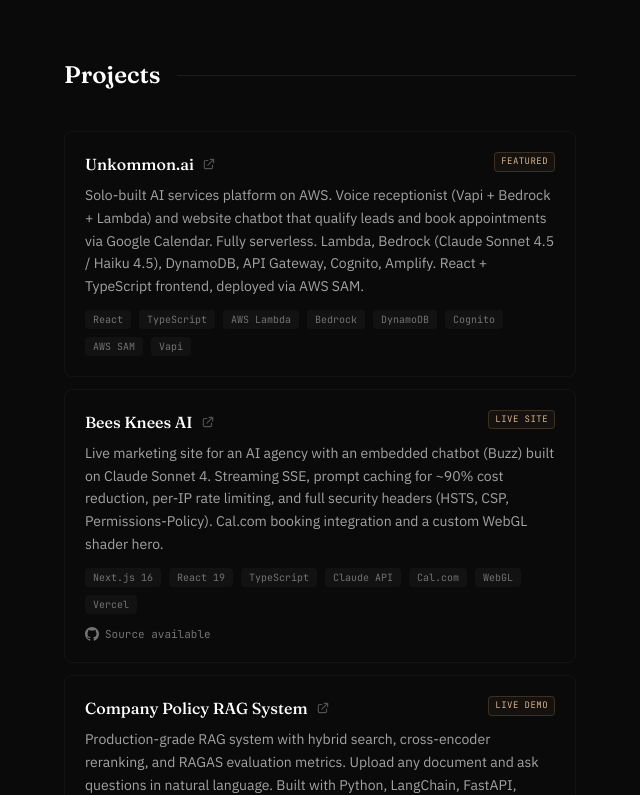
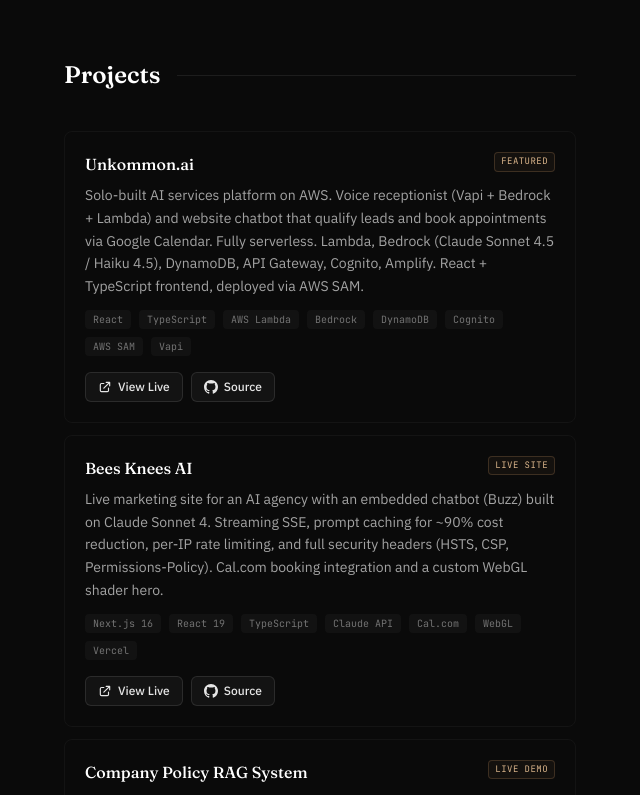
Before and after one commit to medysaly/mehdi-portfolio, a Next.js app: page / in a window 1280 px wide. Shown: the part 1660-2455 px from the top of the page, without its empty margins (608-1248 px from the left). Built offline with nearby package versions, Linux system fonts and the light colour scheme.

Commit message:
Add explicit View Live and Source buttons on each project card

```diff
--- a/src/components/Projects.tsx
+++ b/src/components/Projects.tsx
@@ -28,6 +28,7 @@
       "Vapi",
     ],
     link: "https://unkommon.ai",
+    github: "https://github.com/medysaly/unkommon",
     badge: "Featured",
   },
   {
@@ -92,27 +93,12 @@
 }
 
 function ProjectItem({ project }: { project: Project }) {
-  const primaryHref = project.link ?? project.github ?? "#";
-  const isExternal = primaryHref !== "#";
-
   return (
-    <a
-      href={primaryHref}
-      target={isExternal ? "_blank" : undefined}
-      rel={isExternal ? "noopener noreferrer" : undefined}
-      className="group block rounded-lg border border-white/[0.04] p-5 transition-colors hover:border-white/[0.12] hover:bg-white/[0.02]"
-    >
+    <div className="rounded-lg border border-white/[0.04] p-5 transition-colors hover:border-white/[0.12] hover:bg-white/[0.02]">
       <div className="flex items-start justify-between gap-4">
-        <div className="flex items-center gap-2">
-          <h3 className="font-display text-base font-medium text-white transition-colors group-hover:text-accent-glow">
-            {project.title}
-          </h3>
-          {isExternal && (
-            <span className="text-neutral-600 transition-colors group-hover:text-accent-glow">
-              <LinkIcon />
-            </span>
-          )}
-        </div>
+        <h3 className="font-display text-base font-medium text-white">
+          {project.title}
+        </h3>
         {project.badge && (
           <span className="flex-shrink-0 rounded border border-accent/25 bg-accent/[0.06] px-1.5 py-0.5 font-mono text-[9px] uppercase tracking-wider text-accent-glow">
             {project.badge}
@@ -135,13 +121,33 @@
         ))}
       </div>
 
-      {project.github && project.link && (
-        <div className="mt-3 flex items-center gap-1.5 font-mono text-[11px] text-neutral-500">
-          <GithubIcon />
-          <span>Source available</span>
+      {(project.link || project.github) && (
+        <div className="mt-4 flex flex-wrap gap-2">
+          {project.link && (
+            <a
+              href={project.link}
+              target="_blank"
+              rel="noopener noreferrer"
+              className="group/btn inline-flex items-center gap-1.5 rounded-md border border-white/10 bg-white/[0.04] px-3 py-1.5 text-xs font-medium text-neutral-200 transition-colors hover:border-white/20 hover:bg-white/[0.08] hover:text-white"
+            >
+              <LinkIcon />
+              View Live
+            </a>
+          )}
+          {project.github && (
+            <a
+              href={project.github}
+              target="_blank"
+              rel="noopener noreferrer"
+              className="group/btn inline-flex items-center gap-1.5 rounded-md border border-white/10 bg-white/[0.04] px-3 py-1.5 text-xs font-medium text-neutral-200 transition-colors hover:border-white/20 hover:bg-white/[0.08] hover:text-white"
+            >
+              <GithubIcon />
+              Source
+            </a>
+          )}
         </div>
       )}
-    </a>
+    </div>
   );
 }
 
```
